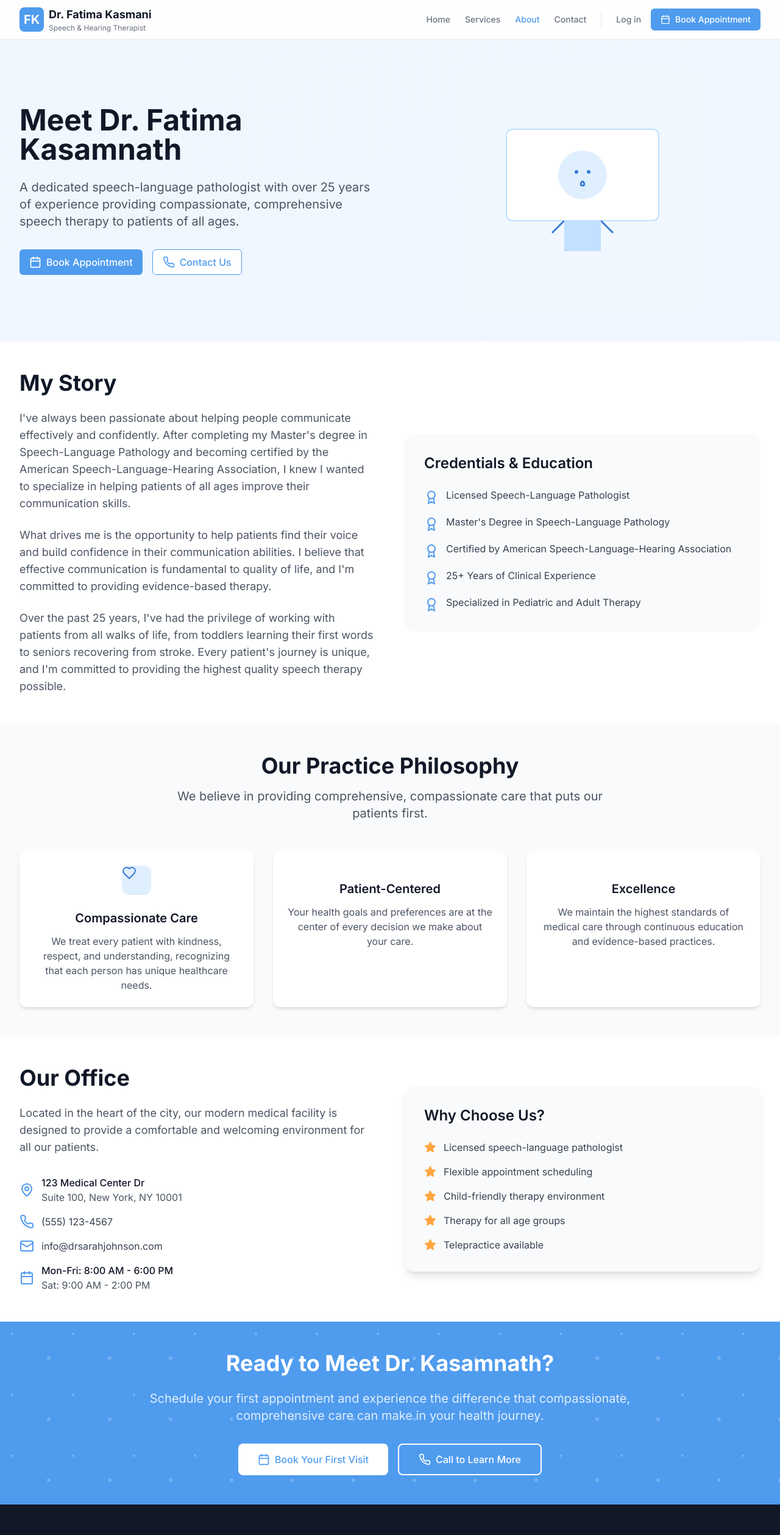
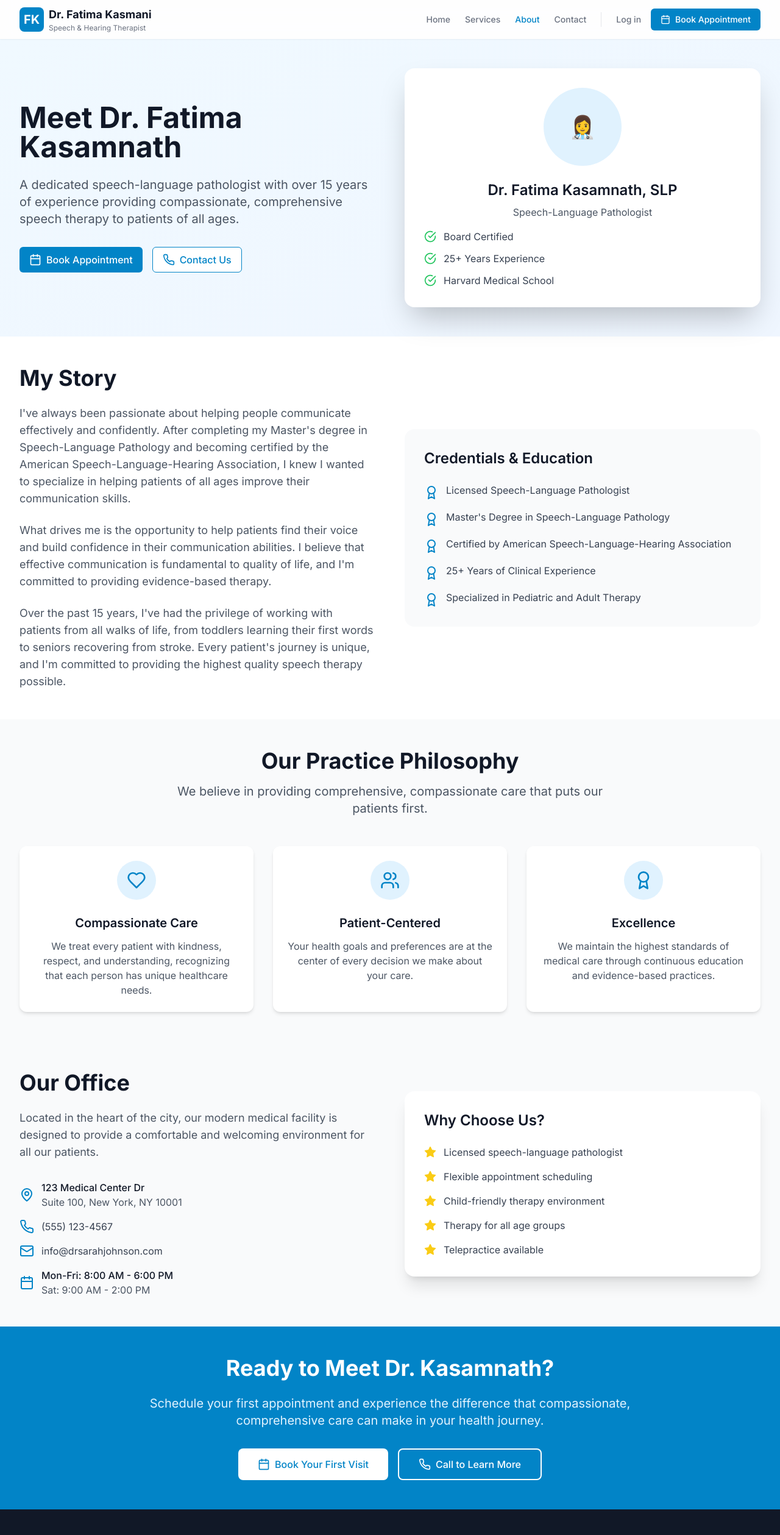
Before and after one commit to Triger-53/Fatima, a React (Create React App) app: page /about in a window 1280 px wide. Shown: the top 2518 px of the page at 61% size. Built offline with nearby package versions, Linux system fonts and the light colour scheme.

Commit message:
Revert "Merge pull request #5 from Triger-53/feat/modern-ui-redesign"
This reverts commit d0a59f2c93df83708d76d9d567776ad07856dbb9, reversing
changes made to 4c7311a5209fd44ccfc10202063a1d9669e1889c.

```diff
--- a/src/components/CtaIllustration.js
+++ /dev/null
@@ -1,26 +0,0 @@
-import React from 'react';
-
-const CtaIllustration = () => (
-  <svg
-    className="absolute top-0 left-0 w-full h-full"
-    style={{ zIndex: 0 }}
-    preserveAspectRatio="none"
-  >
-    <defs>
-      <pattern
-        id="cta-pattern"
-        x="0"
-        y="0"
-        width="100"
-        height="100"
-        patternUnits="userSpaceOnUse"
-      >
-        <circle cx="20" cy="20" r="2" fill="#E0EFFE" />
-        <circle cx="80" cy="60" r="3" fill="#C2E0FF" />
-      </pattern>
-    </defs>
-    <rect width="100%" height="100%" fill="url(#cta-pattern)" opacity="0.3" />
-  </svg>
-);
-
-export default CtaIllustration;
--- a/src/components/FeatureIcon.js
+++ /dev/null
@@ -1,29 +0,0 @@
-import React from 'react';
-import { Heart, Clock, Shield } from 'lucide-react';
-
-const FeatureIcon = ({ icon }) => {
-  const icons = {
-    Heart: (
-      <svg width="48" height="48" viewBox="0 0 48 48" fill="none" xmlns="http://www.w3.org/2000/svg">
-        <rect width="48" height="48" rx="12" fill="#E0EFFE"/>
-        <Heart stroke="#3A7AD6" size={24} style={{ transform: 'translate(12px, 12px)' }} />
-      </svg>
-    ),
-    Clock: (
-      <svg width="48" height="48" viewBox="0 0 48 48" fill="none" xmlns="http://www.w3.org/2000/svg">
-        <rect width="48" height="48" rx="12" fill="#E0EFFE"/>
-        <Clock stroke="#3A7AD6" size={24} style={{ transform: 'translate(12px, 12px)' }} />
-      </svg>
-    ),
-    Shield: (
-      <svg width="48" height="48" viewBox="0 0 48 48" fill="none" xmlns="http://www.w3.org/2000/svg">
-        <rect width="48" height="48" rx="12" fill="#E0EFFE"/>
-        <Shield stroke="#3A7AD6" size={24} style={{ transform: 'translate(12px, 12px)' }} />
-      </svg>
-    ),
-  };
-
-  return icons[icon] || null;
-};
-
-export default FeatureIcon;
--- a/src/components/OnlineIllustration.js
+++ /dev/null
@@ -1,19 +0,0 @@
-import React from 'react';
-
-const OnlineIllustration = () => (
-  <svg width="400" height="400" viewBox="0 0 400 400" fill="none" xmlns="http://www.w3.org/2000/svg">
-    <rect width="400" height="400" rx="20" fill="#F0F7FF"/>
-    <g transform="translate(50 50)">
-        <rect x="25" y="50" width="250" height="150" rx="10" fill="#FFF" stroke="#C2E0FF" stroke-width="2"/>
-        <circle cx="150" cy="125" r="40" fill="#E0EFFE"/>
-        <path d="M150 135 C160 145, 140 145, 150 135" stroke="#3A7AD6" stroke-width="3" fill="none" />
-        <circle cx="140" cy="120" r="3" fill="#3A7AD6"/>
-        <circle cx="160"cy="120" r="3" fill="#3A7AD6"/>
-        <path d="M100 220 L120 200" stroke="#3A7AD6" stroke-width="3" />
-        <path d="M200 220 L180 200" stroke="#3A7AD6" stroke-width="3" />
-        <rect x="120" y="200" width="60" height="50" fill="#C2E0FF" />
-    </g>
-  </svg>
-);
-
-export default OnlineIllustration;
--- a/src/pages/About.js
+++ b/src/pages/About.js
@@ -13,9 +13,6 @@ import {
   Star,
   CheckCircle
 } from 'lucide-react';
-import OnlineIllustration from '../components/OnlineIllustration';
-import FeatureIcon from '../components/FeatureIcon';
-import CtaIllustration from '../components/CtaIllustration';
 
 const About = () => {
   const credentials = [
@@ -28,17 +25,17 @@ const About = () => {
 
   const values = [
     {
-      icon: "Heart",
+      icon: <Heart className="w-8 h-8" />,
       title: "Compassionate Care",
       description: "We treat every patient with kindness, respect, and understanding, recognizing that each person has unique healthcare needs."
     },
     {
-      icon: "Users",
+      icon: <Users className="w-8 h-8" />,
       title: "Patient-Centered",
       description: "Your health goals and preferences are at the center of every decision we make about your care."
     },
     {
-      icon: "Award",
+      icon: <Award className="w-8 h-8" />,
       title: "Excellence",
       description: "We maintain the highest standards of medical care through continuous education and evidence-based practices."
     }
@@ -83,7 +80,7 @@ const About = () => {
                 Meet Dr. Fatima Kasamnath
               </h1>
               <p className="text-xl text-gray-600 mb-8">
-                A dedicated speech-language pathologist with over 25 years of experience
+                A dedicated speech-language pathologist with over 15 years of experience
                 providing compassionate, comprehensive speech therapy to patients of all ages.
               </p>
               <div className="flex flex-col sm:flex-row gap-4">
@@ -101,9 +98,33 @@ const About = () => {
               initial={{ opacity: 0, x: 50 }}
               animate={{ opacity: 1, x: 0 }}
               transition={{ duration: 0.8, delay: 0.2 }}
-              className="relative flex items-center justify-center"
+              className="relative"
             >
-              <OnlineIllustration />
+              <div className="bg-white rounded-2xl shadow-2xl p-8">
+                <div className="text-center">
+                  <div className="w-32 h-32 bg-primary-100 rounded-full mx-auto mb-6 flex items-center justify-center text-4xl">
+                    👩‍⚕️
+                  </div>
+                  <h3 className="text-2xl font-semibold text-gray-900 mb-2">
+                    Dr. Fatima Kasamnath, SLP
+                  </h3>
+                  <p className="text-gray-600 mb-4">Speech-Language Pathologist</p>
+                  <div className="space-y-3 text-left">
+                    <div className="flex items-center">
+                      <CheckCircle className="w-5 h-5 text-medical-500 mr-3" />
+                      <span className="text-gray-700">Board Certified</span>
+                    </div>
+                    <div className="flex items-center">
+                      <CheckCircle className="w-5 h-5 text-medical-500 mr-3" />
+                      <span className="text-gray-700">25+ Years Experience</span>
+                    </div>
+                    <div className="flex items-center">
+                      <CheckCircle className="w-5 h-5 text-medical-500 mr-3" />
+                      <span className="text-gray-700">Harvard Medical School</span>
+                    </div>
+                  </div>
+                </div>
+              </div>
             </motion.div>
           </div>
         </div>
@@ -134,7 +155,7 @@ const About = () => {
                   to quality of life, and I'm committed to providing evidence-based therapy.
                 </p>
                 <p>
-                  Over the past 25 years, I've had the privilege of working with patients from all
+                  Over the past 15 years, I've had the privilege of working with patients from all
                   walks of life, from toddlers learning their first words to seniors recovering from
                   stroke. Every patient's journey is unique, and I'm committed to providing the highest
                   quality speech therapy possible.
@@ -183,8 +204,8 @@ const About = () => {
                 transition={{ duration: 0.6, delay: index * 0.1 }}
                 className="card text-center"
               >
-                <div className="flex justify-center mb-6">
-                  <FeatureIcon icon={value.icon} />
+                <div className="w-16 h-16 bg-primary-100 rounded-full mx-auto mb-6 flex items-center justify-center text-primary-600">
+                  {value.icon}
                 </div>
                 <h3 className="text-xl font-semibold text-gray-900 mb-3">
                   {value.title}
@@ -199,7 +220,7 @@ const About = () => {
       </section>
 
       {/* Office Information */}
-      <section className="section-padding bg-white">
+      <section className="section-padding bg-gray-50">
         <div className="max-w-7xl mx-auto">
           <div className="grid grid-cols-1 lg:grid-cols-2 gap-12 items-center">
             <motion.div
@@ -243,30 +264,30 @@ const About = () => {
               initial={{ opacity: 0, x: 50 }}
               animate={{ opacity: 1, x: 0 }}
               transition={{ duration: 0.8, delay: 0.2 }}
-              className="bg-gray-50 rounded-2xl shadow-lg p-8"
+              className="bg-white rounded-2xl shadow-xl p-8"
             >
               <h3 className="text-2xl font-semibold text-gray-900 mb-6">
                 Why Choose Us?
               </h3>
               <div className="space-y-4">
-                 <div className="flex items-center">
-                   <Star className="w-5 h-5 text-accent-500 fill-current mr-3" />
+                                 <div className="flex items-center">
+                   <Star className="w-5 h-5 text-yellow-400 fill-current mr-3" />
                    <span className="text-gray-700">Licensed speech-language pathologist</span>
                  </div>
                  <div className="flex items-center">
-                   <Star className="w-5 h-5 text-accent-500 fill-current mr-3" />
+                   <Star className="w-5 h-5 text-yellow-400 fill-current mr-3" />
                    <span className="text-gray-700">Flexible appointment scheduling</span>
                  </div>
                  <div className="flex items-center">
-                   <Star className="w-5 h-5 text-accent-500 fill-current mr-3" />
+                   <Star className="w-5 h-5 text-yellow-400 fill-current mr-3" />
                    <span className="text-gray-700">Child-friendly therapy environment</span>
                  </div>
                  <div className="flex items-center">
-                   <Star className="w-5 h-5 text-accent-500 fill-current mr-3" />
+                   <Star className="w-5 h-5 text-yellow-400 fill-current mr-3" />
                    <span className="text-gray-700">Therapy for all age groups</span>
                  </div>
                  <div className="flex items-center">
-                   <Star className="w-5 h-5 text-accent-500 fill-current mr-3" />
+                   <Star className="w-5 h-5 text-yellow-400 fill-current mr-3" />
                    <span className="text-gray-700">Telepractice available</span>
                  </div>
               </div>
@@ -276,9 +297,8 @@ const About = () => {
       </section>
 
       {/* CTA Section */}
-      <section className="section-padding bg-primary-600 relative overflow-hidden">
-        <CtaIllustration />
-        <div className="max-w-4xl mx-auto text-center relative z-10">
+      <section className="section-padding bg-primary-600">
+        <div className="max-w-4xl mx-auto text-center">
           <h2 className="text-3xl md:text-4xl font-bold text-white mb-6">
             Ready to Meet Dr. Kasamnath?
           </h2>
--- a/src/pages/Home.js
+++ b/src/pages/Home.js
@@ -14,15 +14,9 @@ import {
   Eye,
   Star,
   ArrowRight,
-  CheckCircle,
-  Quote
+  CheckCircle
 } from 'lucide-react';
 import { getAllServicesAsync } from "../data/services"
-import HeroIllustration from '../components/HeroIllustration';
-import ServiceIcon from '../components/ServiceIcon';
-import OnlineIllustration from '../components/OnlineIllustration';
-import FeatureIcon from '../components/FeatureIcon';
-import CtaIllustration from '../components/CtaIllustration';
 
 const Home = () => {
   const [services, setServices] = useState([])
@@ -30,19 +24,19 @@ const Home = () => {
   useEffect(() => {
     let mounted = true
     const iconMap = {
-      Heart: 'Heart',
-      Stethoscope: 'Stethoscope',
-      Shield: 'Shield',
-      Syringe: 'Shield',
-      Activity: 'Activity',
-      Eye: 'Eye',
+      Heart: Heart,
+      Stethoscope: Stethoscope,
+      Shield: Shield,
+      Syringe: Shield,
+      Activity: Activity,
+      Eye: Eye,
     }
     ;(async () => {
       try {
         const list = await getAllServicesAsync()
         if (!mounted) return
         const mapped = list.slice(0, 3).map(s => ({
-          icon: iconMap[s.icon] || 'Heart',
+          icon: React.createElement(iconMap[s.icon] || Heart, { className: "w-8 h-8" }),
           title: s.title,
           description: s.description,
         }))
@@ -82,17 +76,14 @@ const Home = () => {
 							initial={{ opacity: 0, x: -50 }}
 							animate={{ opacity: 1, x: 0 }}
 							transition={{ duration: 0.8 }}>
-							<h1 className="text-4xl md:text-5xl lg:text-6xl font-bold text-gray-900 mb-4">
+							<h1 className="text-4xl md:text-5xl lg:text-6xl font-bold text-gray-900 mb-6">
 								Your Health,{" "}
 								<span className="text-primary-600">Our Priority</span>
 							</h1>
-							<p className="text-primary-800 font-semibold text-lg md:text-xl mb-6">
-								Compassionate Speech Therapy for All Ages
-							</p>
-							<p className="text-lg text-gray-600 mb-8">
+							<p className="text-xl text-gray-600 mb-8">
 								Experience exceptional speech therapy with Dr. Fatima Kasamnath.
-								Dedicated to improving communication skills with personalized
-								care.
+								Compassionate, professional, and dedicated to improving
+								communication skills for all ages.
 							</p>
 							<div className="flex flex-col sm:flex-row gap-4">
 								<Link
@@ -110,11 +101,43 @@ const Home = () => {
 							</div>
 						</motion.div>
 						<motion.div
-							initial={{ opacity: 0, scale: 0.8 }}
-							animate={{ opacity: 1, scale: 1 }}
+							initial={{ opacity: 0, x: 50 }}
+							animate={{ opacity: 1, x: 0 }}
 							transition={{ duration: 0.8, delay: 0.2 }}
-							className="relative flex items-center justify-center">
-							<HeroIllustration />
+							className="relative">
+							<div className="bg-white rounded-2xl shadow-2xl p-8">
+								<div className="text-center">
+									<div className="w-32 h-32 bg-primary-100 rounded-full mx-auto mb-6 flex items-center justify-center">
+										<Users className="w-16 h-16 text-primary-600" />
+									</div>
+									<h3 className="text-2xl font-semibold text-gray-900 mb-2">
+										Dr. Fatima Kasamnath, SLP
+									</h3>
+									<p className="text-gray-600 mb-4">
+										Licensed Speech-Language Pathologist
+									</p>
+									<div className="space-y-3 text-left">
+										<div className="flex items-center">
+											<CheckCircle className="w-5 h-5 text-medical-500 mr-3" />
+											<span className="text-gray-700">
+												25+ Years Experience
+											</span>
+										</div>
+										<div className="flex items-center">
+											<CheckCircle className="w-5 h-5 text-medical-500 mr-3" />
+											<span className="text-gray-700">
+												Same Day Appointments
+											</span>
+										</div>
+										<div className="flex items-center">
+											<CheckCircle className="w-5 h-5 text-medical-500 mr-3" />
+											<span className="text-gray-700">
+												Telemedicine Available
+											</span>
+										</div>
+									</div>
+								</div>
+							</div>
 						</motion.div>
 					</div>
 				</div>
@@ -140,8 +163,8 @@ const Home = () => {
 								animate={{ opacity: 1, y: 0 }}
 								transition={{ duration: 0.6, delay: index * 0.1 }}
 								className="card text-center hover:shadow-xl transition-shadow duration-300">
-								<div className="flex justify-center mb-6">
-									<ServiceIcon icon={service.icon} />
+								<div className="w-16 h-16 bg-primary-100 rounded-full mx-auto mb-6 flex items-center justify-center text-primary-600">
+									{service.icon}
 								</div>
 								<h3 className="text-xl font-semibold text-gray-900 mb-3">
 									{service.title}
@@ -168,21 +191,16 @@ const Home = () => {
 						<motion.div
 							initial={{ opacity: 0, x: -50 }}
 							animate={{ opacity: 1, x: 0 }}
-							transition={{ duration: 0.8 }}
-							className="relative flex items-center justify-center">
-							<OnlineIllustration />
-						</motion.div>
-						<motion.div
-							initial={{ opacity: 0, x: 50 }}
-							animate={{ opacity: 1, x: 0 }}
-							transition={{ duration: 0.8, delay: 0.2 }}>
-							<h2 className="text-3xl md:text-4xl font-bold text-gray-900 mb-6">
-								Online Consultation & Sessions
-							</h2>
-							<p className="text-lg text-gray-600 mb-8">
-								We offer interactive speech and language therapy sessions online
-								via Zoom, providing a creative and efficient way to receive
-								care from the comfort of your home.
+							transition={{ duration: 0.8 }}>
+							<h1 className="text-4xl md:text-5xl lg:text-5xl font-bold text-gray-900 mb-6">
+								Our Online{" "}
+								<span className="text-primary-600">
+									Consultation & Sessions
+								</span>
+							</h1>
+							<p className="text-xl text-gray-600 mb-8">
+								We offer Consultation and interactive speech & Language Therapy
+								Sessions online through zoom that are efficient and creative
 							</p>
 							<div className="flex flex-col sm:flex-row gap-4">
 								<Link
@@ -199,6 +217,60 @@ const Home = () => {
 								</Link>
 							</div>
 						</motion.div>
+						<motion.div
+							initial={{ opacity: 0, x: 50 }}
+							animate={{ opacity: 1, x: 0 }}
+							transition={{ duration: 0.8, delay: 0.2 }}
+							className="relative">
+							<div className="bg-white rounded-2xl shadow-2xl p-8">
+								<h3 className="text-2xl font-bold text-gray-900 mb-6">
+									Our Online Services
+								</h3>
+
+								<div className="space-y-4">
+									{[
+										{
+											title: "Speech & Language Therapy",
+											desc: "Comprehensive assessment and treatment for speech and language disorders.",
+										},
+										{
+											title: "Articulation Therapy",
+											desc: "Specialized treatment for speech sound disorders and pronunciation issues.",
+										},
+										{
+											title: "Adult Communication Therapy",
+											desc: "Therapy for adults with communication challenges.",
+										},
+										{
+											title: "Child Language Development",
+											desc: "Early intervention for children with language delays.",
+										},
+									].map((service, idx) => (
+										<div
+											key={idx}
+											className="border-b border-gray-200 pb-3 last:border-0">
+											<h4 className="font-medium text-lg text-gray-900">
+												{service.title}
+											</h4>
+											<p className="text-gray-600 text-sm mt-1">
+												{service.desc}
+											</p>
+										</div>
+									))}
+
+									<div className="mt-6 p-4 bg-primary-50 rounded-lg">
+										<div className="flex items-center justify-center">
+											<Link
+												to="/appointment"
+												className="btn-primary flex items-center justify-center">
+												<Calendar className="w-5 h-5 mr-2" />
+												Book Appointment
+											</Link>
+										</div>
+									</div>
+								</div>
+							</div>
+						</motion.div>
 					</div>
 				</div>
 			</section>
@@ -213,8 +285,8 @@ const Home = () => {
 							</h2>
 							<div className="space-y-6">
 								<div className="flex items-start">
-									<div className="flex-shrink-0 mr-4">
-										<FeatureIcon icon="Heart" />
+									<div className="w-12 h-12 bg-medical-100 rounded-lg flex items-center justify-center mr-4 flex-shrink-0">
+										<Heart className="w-6 h-6 text-medical-600" />
 									</div>
 									<div>
 										<h3 className="text-xl font-semibold text-gray-900 mb-2">
@@ -227,8 +299,8 @@ const Home = () => {
 									</div>
 								</div>
 								<div className="flex items-start">
-									<div className="flex-shrink-0 mr-4">
-										<FeatureIcon icon="Clock" />
+									<div className="w-12 h-12 bg-medical-100 rounded-lg flex items-center justify-center mr-4 flex-shrink-0">
+										<Clock className="w-6 h-6 text-medical-600" />
 									</div>
 									<div>
 										<h3 className="text-xl font-semibold text-gray-900 mb-2">
@@ -241,8 +313,8 @@ const Home = () => {
 									</div>
 								</div>
 								<div className="flex items-start">
-									<div className="flex-shrink-0 mr-4">
-										<FeatureIcon icon="Shield" />
+									<div className="w-12 h-12 bg-medical-100 rounded-lg flex items-center justify-center mr-4 flex-shrink-0">
+										<Shield className="w-6 h-6 text-medical-600" />
 									</div>
 									<div>
 										<h3 className="text-xl font-semibold text-gray-900 mb-2">
@@ -289,7 +361,7 @@ const Home = () => {
 			</section>
 
 			{/* Testimonials */}
-			<section className="section-padding bg-gray-50">
+			<section className="section-padding bg-white">
 				<div className="max-w-7xl mx-auto">
 					<div className="text-center mb-12">
 						<h2 className="text-3xl md:text-4xl font-bold text-gray-900 mb-4">
@@ -307,23 +379,19 @@ const Home = () => {
 								initial={{ opacity: 0, y: 30 }}
 								animate={{ opacity: 1, y: 0 }}
 								transition={{ duration: 0.6, delay: index * 0.1 }}
-								className="bg-white rounded-2xl shadow-lg p-8 flex flex-col justify-between"
-							>
-								<div>
-									<Quote className="w-8 h-8 text-primary-400 mb-4" />
+								className="card">
 								<div className="flex items-center mb-4">
 									{[...Array(testimonial.rating)].map((_, i) => (
 										<Star
 											key={i}
-												className="w-5 h-5 text-accent-500 fill-current"
+											className="w-5 h-5 text-yellow-400 fill-current"
 										/>
 									))}
 								</div>
 								<p className="text-gray-600 mb-4 italic">
 									"{testimonial.text}"
 								</p>
-								</div>
-								<p className="font-semibold text-gray-900 text-right">
+								<p className="font-semibold text-gray-900">
 									- {testimonial.name}
 								</p>
 							</motion.div>
@@ -333,9 +401,8 @@ const Home = () => {
 			</section>
 
 			{/* CTA Section */}
-			<section className="section-padding bg-primary-600 relative overflow-hidden">
-				<CtaIllustration />
-				<div className="max-w-4xl mx-auto text-center relative z-10">
+			<section className="section-padding bg-primary-600">
+				<div className="max-w-4xl mx-auto text-center">
 					<h2 className="text-3xl md:text-4xl font-bold text-white mb-6">
 						Ready to Improve Your Communication?
 					</h2>
--- a/tailwind.config.js
+++ b/tailwind.config.js
@@ -4,46 +4,39 @@ module.exports = {
     "./src/**/*.{js,jsx,ts,tsx}",
   ],
   theme: {
+  extend: {
+    screens: {
+      "max-1100": { max: "1100px" }, // new custom breakpoint
+    },
+  },
+},
+
+  theme: {
     extend: {
-      screens: {
-        "max-1100": { max: "1100px" }, // new custom breakpoint
-      },
       colors: {
         primary: {
-          50: '#F0F7FF',
-          100: '#E0EFFE',
-          200: '#C2E0FF',
-          300: '#A3D1FF',
-          400: '#85C2FF',
-          500: '#67B3FF',
-          600: '#4F9BEE',
-          700: '#3A7AD6',
-          800: '#2A5C9E',
-          900: '#1E426B',
+          50: '#f0f9ff',
+          100: '#e0f2fe',
+          200: '#bae6fd',
+          300: '#7dd3fc',
+          400: '#38bdf8',
+          500: '#0ea5e9',
+          600: '#0284c7',
+          700: '#0369a1',
+          800: '#075985',
+          900: '#0c4a6e',
         },
         medical: {
-          50: '#F2F9F9',
-          100: '#E6F3F4',
-          200: '#D0E8EA',
-          300: '#B9DDE1',
-          400: '#A2D2D8',
-          500: '#8BC7CF',
-          600: '#73BCC6',
-          700: '#5AADC0',
-          800: '#429DB0',
-          900: '#2D8EA1',
-        },
-        accent: {
-          50: '#FFF9F0',
-          100: '#FFEDD9',
-          200: '#FFDBB3',
-          300: '#FFC98D',
-          400: '#FFB767',
-          500: '#FFA541',
-          600: '#EE9A3B',
-          700: '#D68934',
-          800: '#9E6426',
-          900: '#6B441A',
+          50: '#f0fdf4',
+          100: '#dcfce7',
+          200: '#bbf7d0',
+          300: '#86efac',
+          400: '#4ade80',
+          500: '#22c55e',
+          600: '#16a34a',
+          700: '#15803d',
+          800: '#166534',
+          900: '#14532d',
         }
       },
       fontFamily: {
```
Also changed, not shown: src/components/HeroIllustration.js (deleted, +0 -20 lines), src/components/ServiceIcon.js (deleted, +0 -29 lines), src/pages/Contact.js (+13 -14 lines), src/pages/Services.js (+21 -26 lines). Lines whose indentation alone changed are shown as unchanged.
